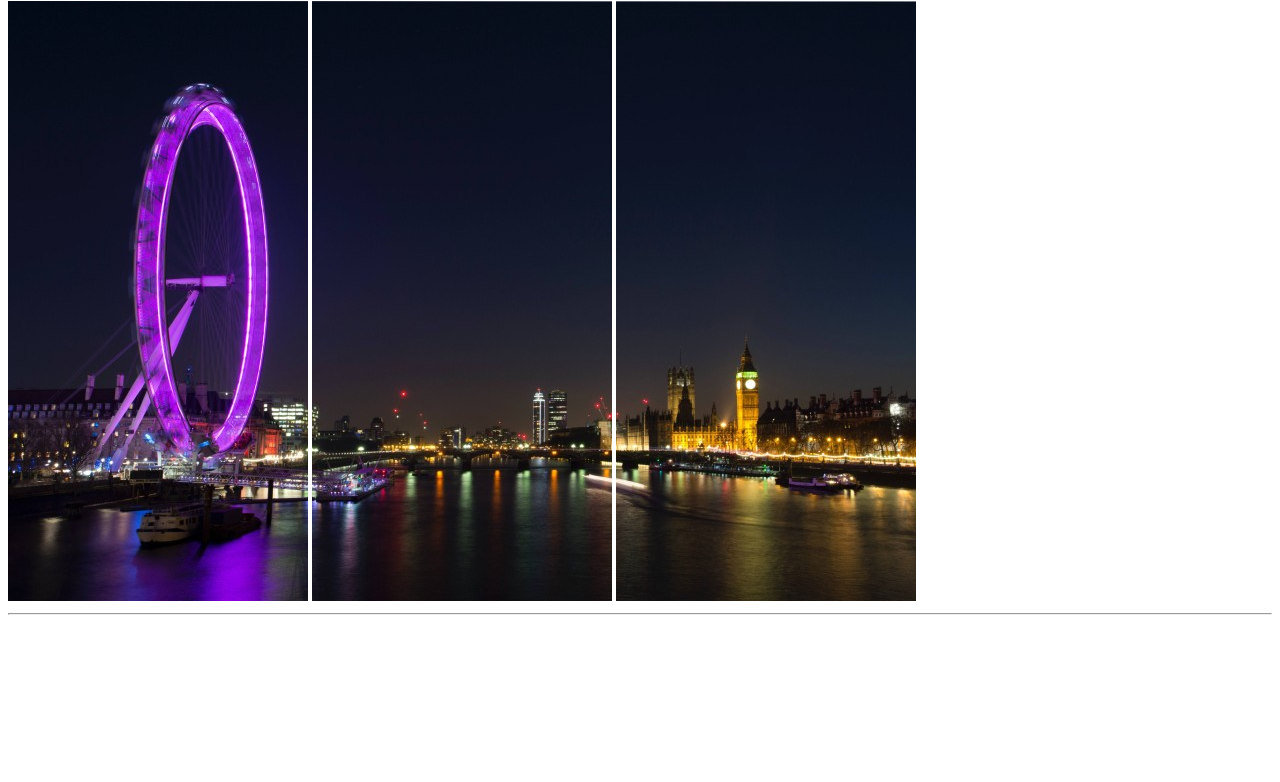
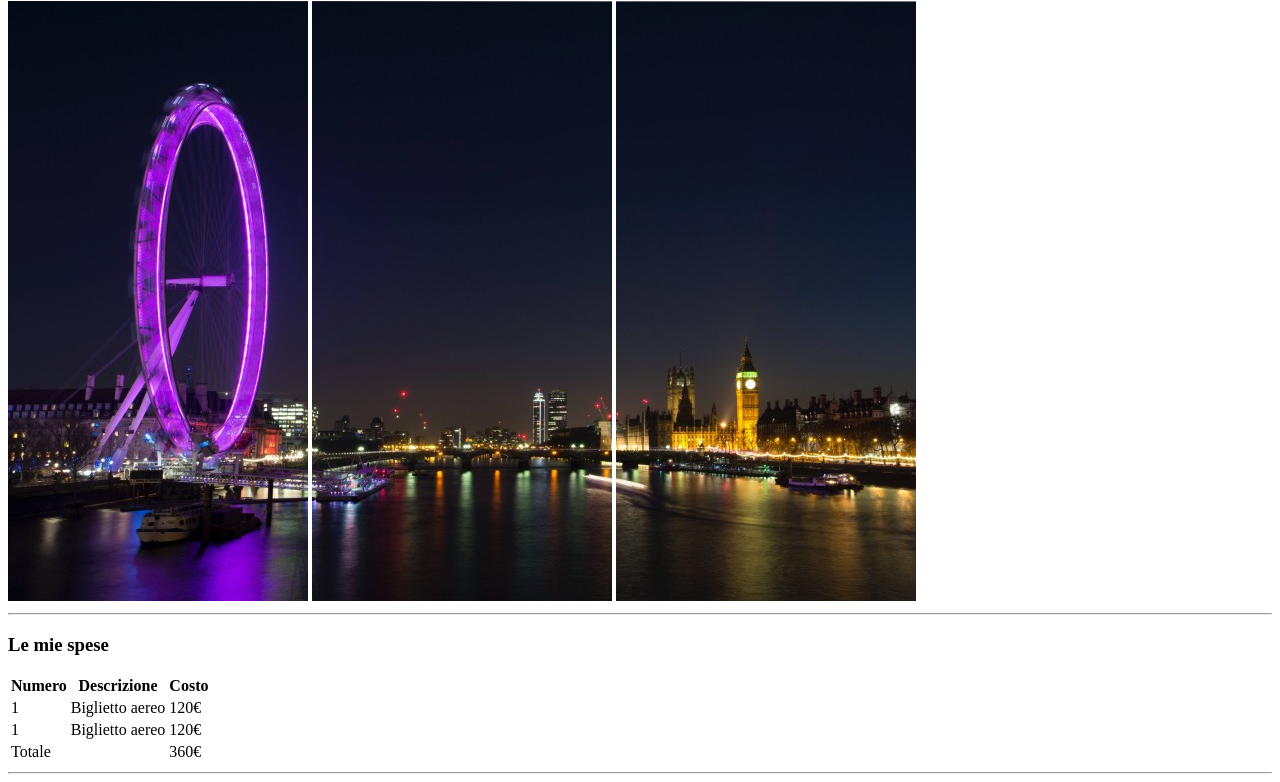
Before and after one commit to Fez06/html-london-trip, a plain HTML site: page index.html in a window 1280 px wide. Shown: the part 79-861 px from the top of the page. Before the commit the page ends 800 px from the top, so only its background shows below. Drawn offline with Linux system fonts and the light colour scheme.

Commit message:
completata sezione spese

```diff
--- a/index.html
+++ b/index.html
@@ -20,6 +20,31 @@
     <main>
         <section>
             <!-- spese -->
+            <h3>Le mie spese</h3>
+            <!-- tabella delle spese -->
+            <table>
+                <tr>
+                    <th>Numero</th>
+                    <th>Descrizione</th>
+                    <th>Costo</th>
+                </tr>
+
+                <tr>
+                    <td>1</td>
+                    <td>Biglietto aereo</td>
+                    <td>120€</td>
+                </tr>
+                <tr>
+                    <td>1</td>
+                    <td>Biglietto aereo</td>
+                    <td>120€</td>
+                </tr>
+                <tr>
+                    <td colspan="2">Totale</td>
+                    <td>360€</td>
+                </tr>
+            </table>
+            <hr>
         </section>
 
         <section>
```
